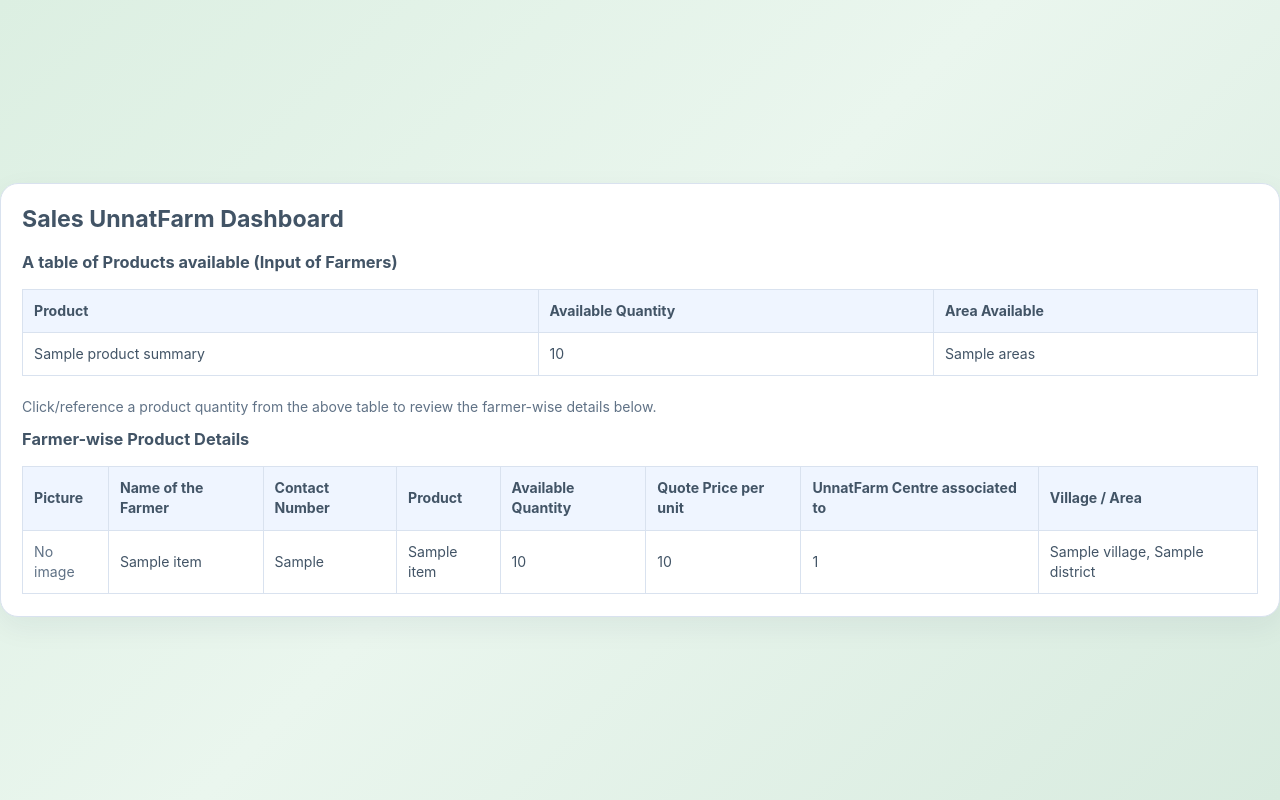
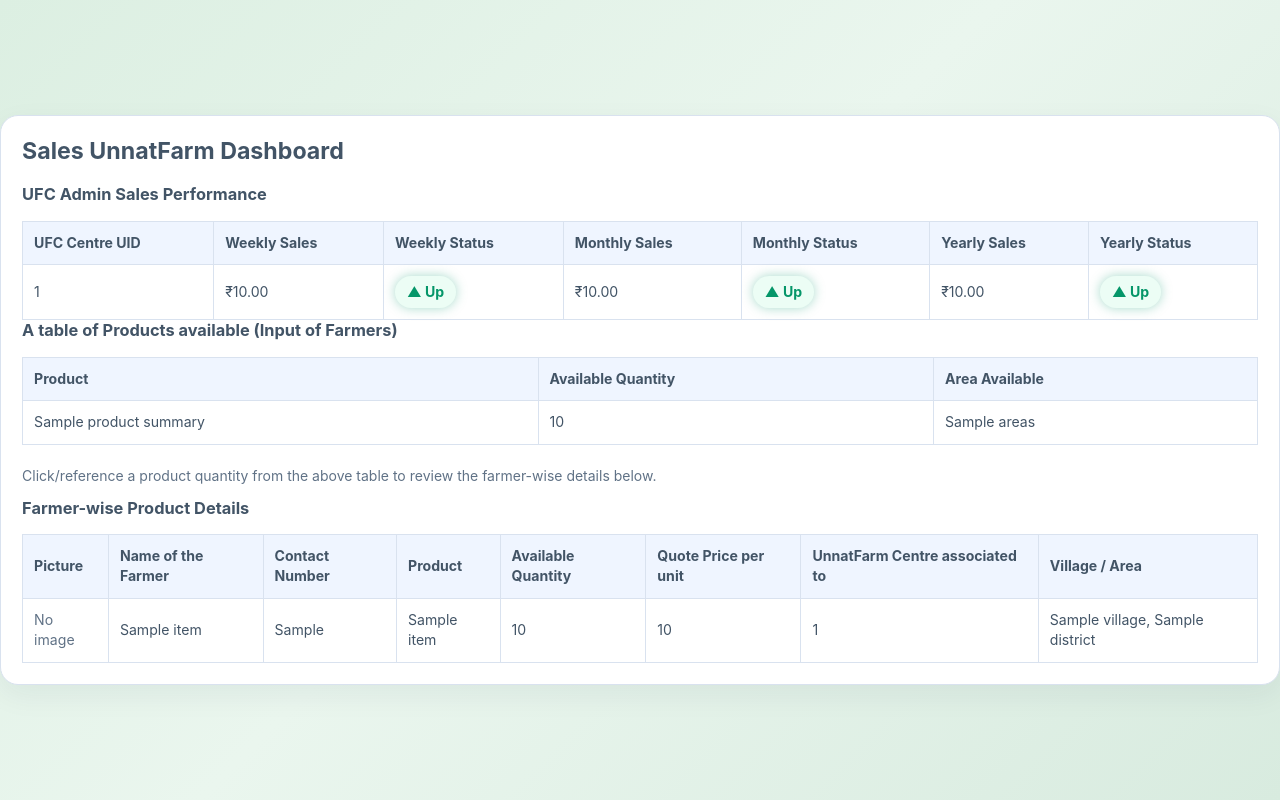
Before and after one commit to rahulbaruah098/Unnat-Farm, a Flask app: template app/templates/dashboard/sales_unnatfarm.html in a window 1280 px wide. Run offline with Flask 3, Linux system fonts and the light colour scheme; the template is opened without the code that fills it: most values are stand-ins (such as "Sample title", 1, 10 or a date in 2020).

Commit message:
updated sales.unnat and UFc Admin

```diff
--- a/app/templates/dashboard/sales_unnatfarm.html
+++ b/app/templates/dashboard/sales_unnatfarm.html
@@ -1,8 +1,84 @@
 {% set title = 'Sales UnnatFarm Dashboard' %}
 {% extends 'base.html' %}
 {% block content %}
+
+<style>
+.sales-up {
+    display: inline-block;
+    padding: 6px 12px;
+    border-radius: 999px;
+    background: #ECFDF5;
+    color: #059669;
+    font-weight: 700;
+    box-shadow: 0 0 12px rgba(5, 150, 105, 0.35);
+}
+
+.sales-down {
+    display: inline-block;
+    padding: 6px 12px;
+    border-radius: 999px;
+    background: #FEE2E2;
+    color: #B91C1C;
+    font-weight: 700;
+    box-shadow: 0 0 12px rgba(185, 28, 28, 0.35);
+}
+</style>
 <div class="page-card">
     <h2>{{ title }}</h2>
+
+    <h3>UFC Admin Sales Performance</h3>
+
+<table>
+    <thead>
+        <tr>
+            <th>UFC Centre UID</th>
+            <th>Weekly Sales</th>
+            <th>Weekly Status</th>
+            <th>Monthly Sales</th>
+            <th>Monthly Status</th>
+            <th>Yearly Sales</th>
+            <th>Yearly Status</th>
+        </tr>
+    </thead>
+    <tbody>
+    {% for row in ufc_sales_trends %}
+        <tr>
+            <td>{{ row.centre_uid }}</td>
+
+            <td>₹{{ "%.2f"|format(row.weekly_sales) }}</td>
+            <td>
+                {% if row.weekly_status == "up" %}
+                    <span class="sales-up">▲ Up</span>
+                {% else %}
+                    <span class="sales-down">▼ Down</span>
+                {% endif %}
+            </td>
+
+            <td>₹{{ "%.2f"|format(row.monthly_sales) }}</td>
+            <td>
+                {% if row.monthly_status == "up" %}
+                    <span class="sales-up">▲ Up</span>
+                {% else %}
+                    <span class="sales-down">▼ Down</span>
+                {% endif %}
+            </td>
+
+            <td>₹{{ "%.2f"|format(row.yearly_sales) }}</td>
+            <td>
+                {% if row.yearly_status == "up" %}
+                    <span class="sales-up">▲ Up</span>
+                {% else %}
+                    <span class="sales-down">▼ Down</span>
+                {% endif %}
+            </td>
+        </tr>
+    {% else %}
+        <tr>
+            <td colspan="7">No UFC sales records found.</td>
+        </tr>
+    {% endfor %}
+    </tbody>
+</table>
 
     <h3>A table of Products available (Input of Farmers)</h3>
     <table>
```
Also changed, not shown: app/blueprints/dashboard/routes.py (+74 -1 lines), app/services/dashboard_service.py (+47 -1 lines), app/templates/dashboard/ufc_admin.html (+50 -0 lines).
